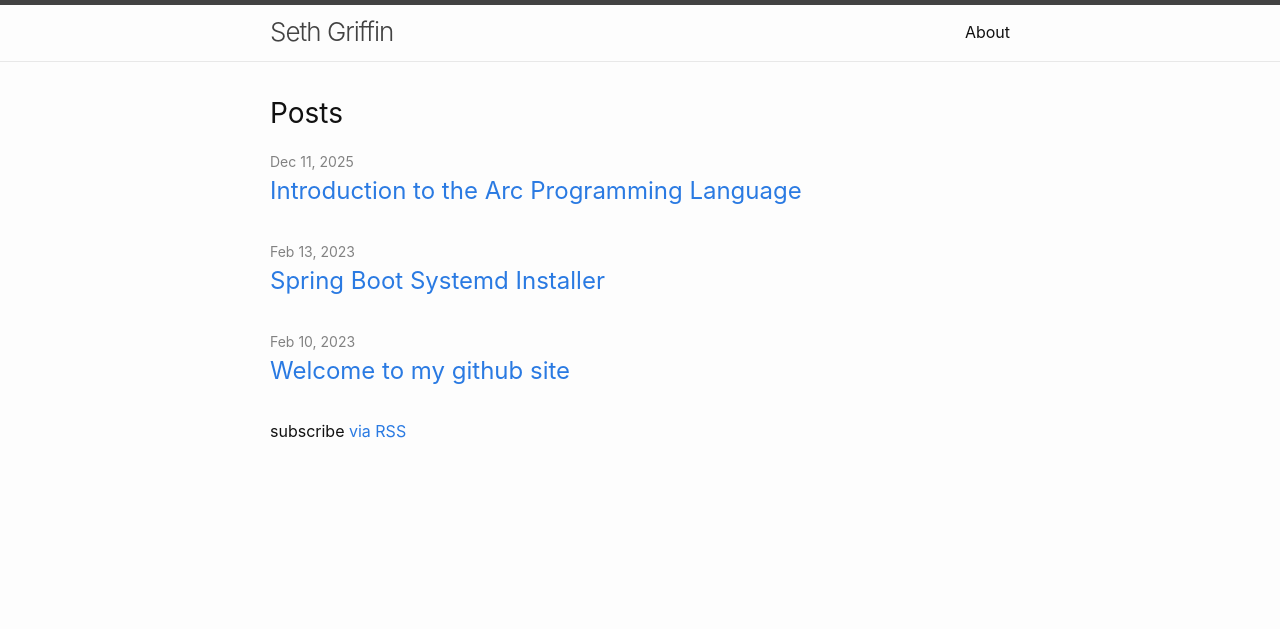
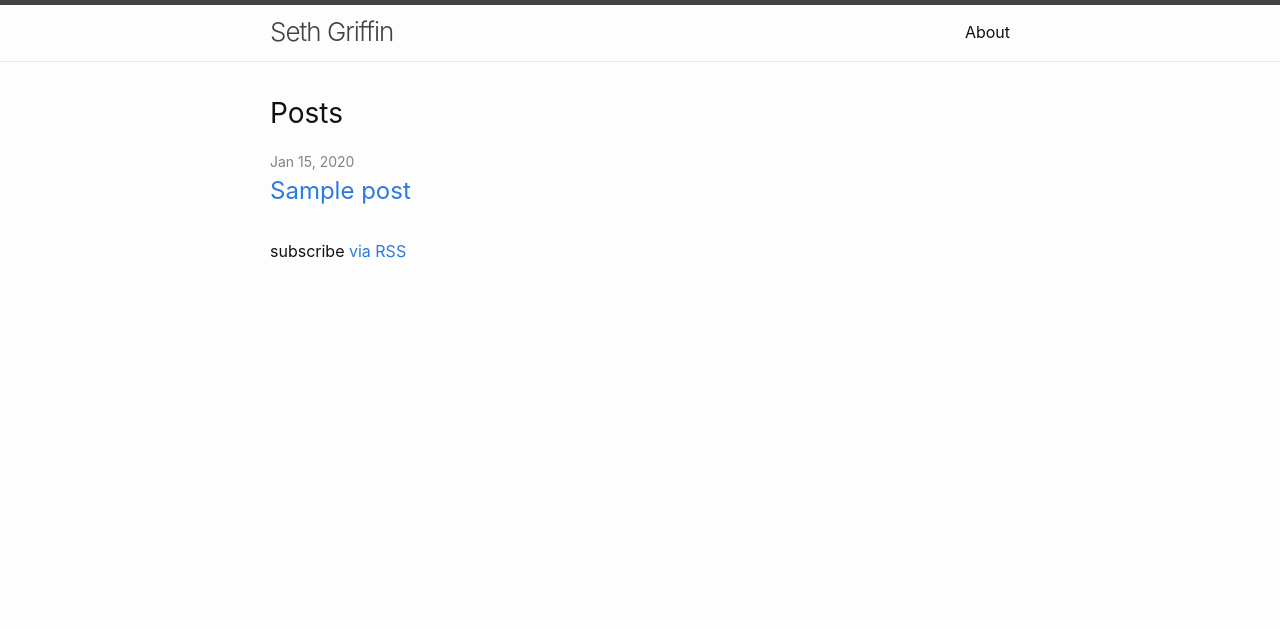
Before and after one commit to seth-griffin/blog, a Flask app: page / in a window 1280 px wide. Shown: the top 629 px of the page. Run offline with Flask 3, Linux system fonts and the light colour scheme; tables that the repository leaves empty hold one stand-in row (values such as "Sample post").

Commit message:
Added template function to render Post links

```diff
--- a/app/__init__.py
+++ b/app/__init__.py
@@ -36,8 +36,13 @@ def create_app():
     """ Import app dependents """
     from .blueprints.blog import routes
     from .blueprints.data import data
+    from .blueprints.data.models import Post
 
     app.register_blueprint(data.data)
     app.register_blueprint(routes.blog)
 
+    @app.template_global("article_link")
+    def article_link(post: Post):
+        return "#"
+
     return app
--- a/app/blueprints/blog/routes.py
+++ b/app/blueprints/blog/routes.py
@@ -1,15 +1,22 @@
 from flask import render_template
 from flask import Blueprint
 from app.blueprints.data.models import Post
+from app.extensions import db
 
 blog = Blueprint("blog", __name__, template_folder="web/static/templates")
-
 
 @blog.route("/", methods=["GET"])
 @blog.route("/index")
 def index():
-    return render_template("index.html")
+    top5_posts = (db
+        .session
+        .query(Post)
+        .order_by(Post.posted_on.desc())
+        .limit(5)
+        .all()
+    )
 
+    return render_template("index.html", posts=top5_posts)
 
 # Ex: programming/functional-programming/lisp/scheme/arc/2025/12/11/introduction-arc-programming-language.html
 @blog.route(
--- a/app/web/templates/index.html
+++ b/app/web/templates/index.html
@@ -1,21 +1,21 @@
 {% extends "layout.html" %}
-{% block title %}Test title{% endblock %}
+{% block title %} Seth Griffin's Blog {% endblock %}
 {% block content %}
   <div class="wrapper">
     <div class="home">
       <h2 class="post-list-heading">Posts</h2>
       <ul class="post-list">
+        {% for post in posts %}
         <li>
-          <span class="post-meta">Dec 11, 2025</span>
+          <span class="post-meta">{{ post.posted_on.strftime('%b %d, %Y') }}</span>
           <h3>
-            <a class="post-link" href="/programming/functional-programming/lisp/scheme/arc/2025/12/11/introduction-arc-programming-language.html">
-              Introduction to the Arc Programming Language
+            <a class="post-link" href="{{ article_link(post) }}">
+              {{ post.title }}
             </a>
           </h3>
         </li>
-        <li>
-          <span class="post-meta">Feb 13, 2023</span>
-          <h3>
+        {% endfor %}
+        <!--
             <a class="post-link" href="/bash/sysadmin/devops/systemd/units/java/springboot/2023/02/13/spring-boot-systemd-installer.html">
               Spring Boot Systemd Installer
             </a>
@@ -29,6 +29,7 @@
             </a>
           </h3>
         </li>
+    -->
       </ul>
 
       <p class="rss-subscribe">subscribe <a href="/feed.xml">via RSS</a></p>
--- a/config.py
+++ b/config.py
@@ -2,7 +2,6 @@ import os
 from dotenv import load_dotenv
 
 load_dotenv()
-
 
 class Config:
     DB_URN = os.environ.get("DB_URN")
```
Also changed, not shown: app/blueprints/blog/__init__.py (+8 -0 lines).
